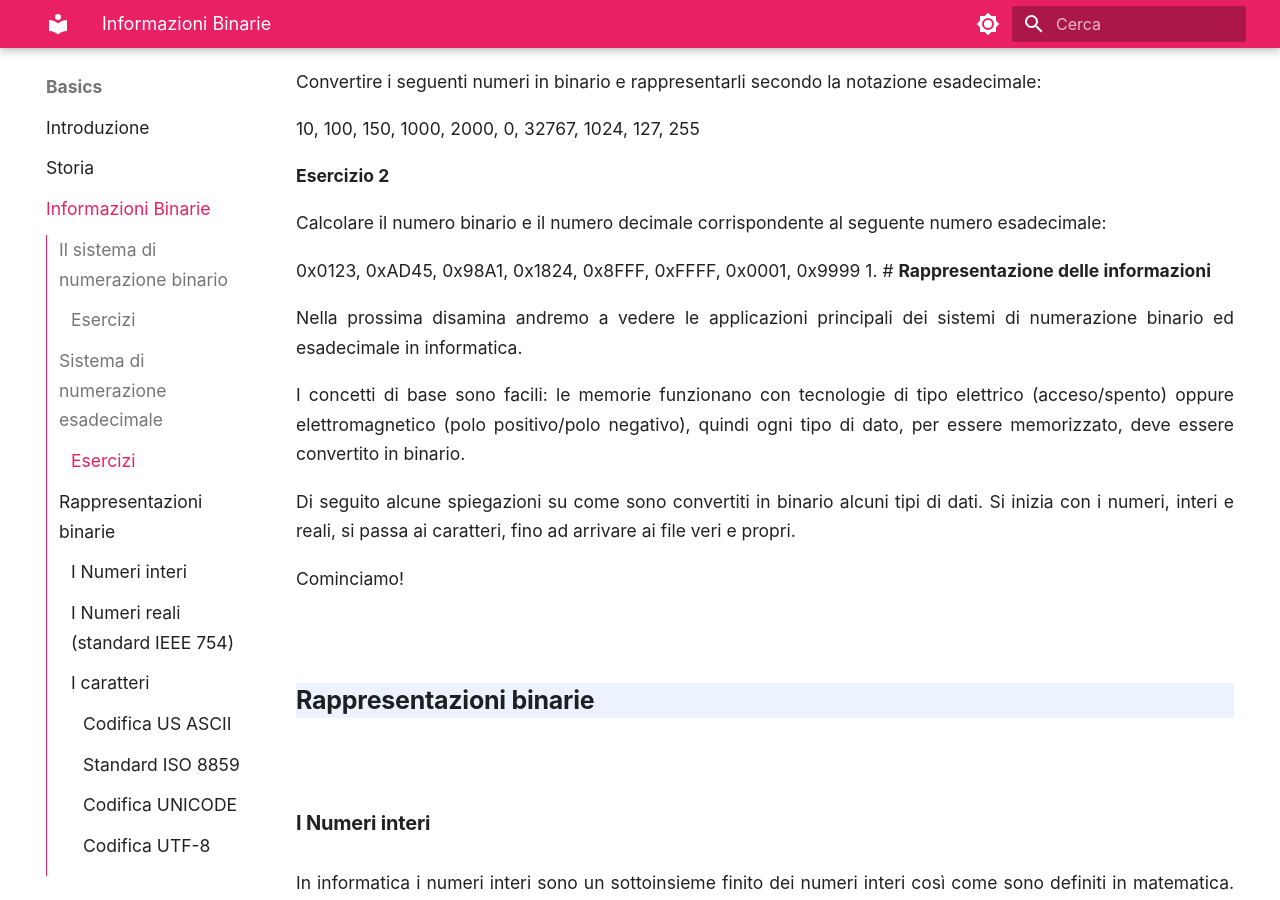
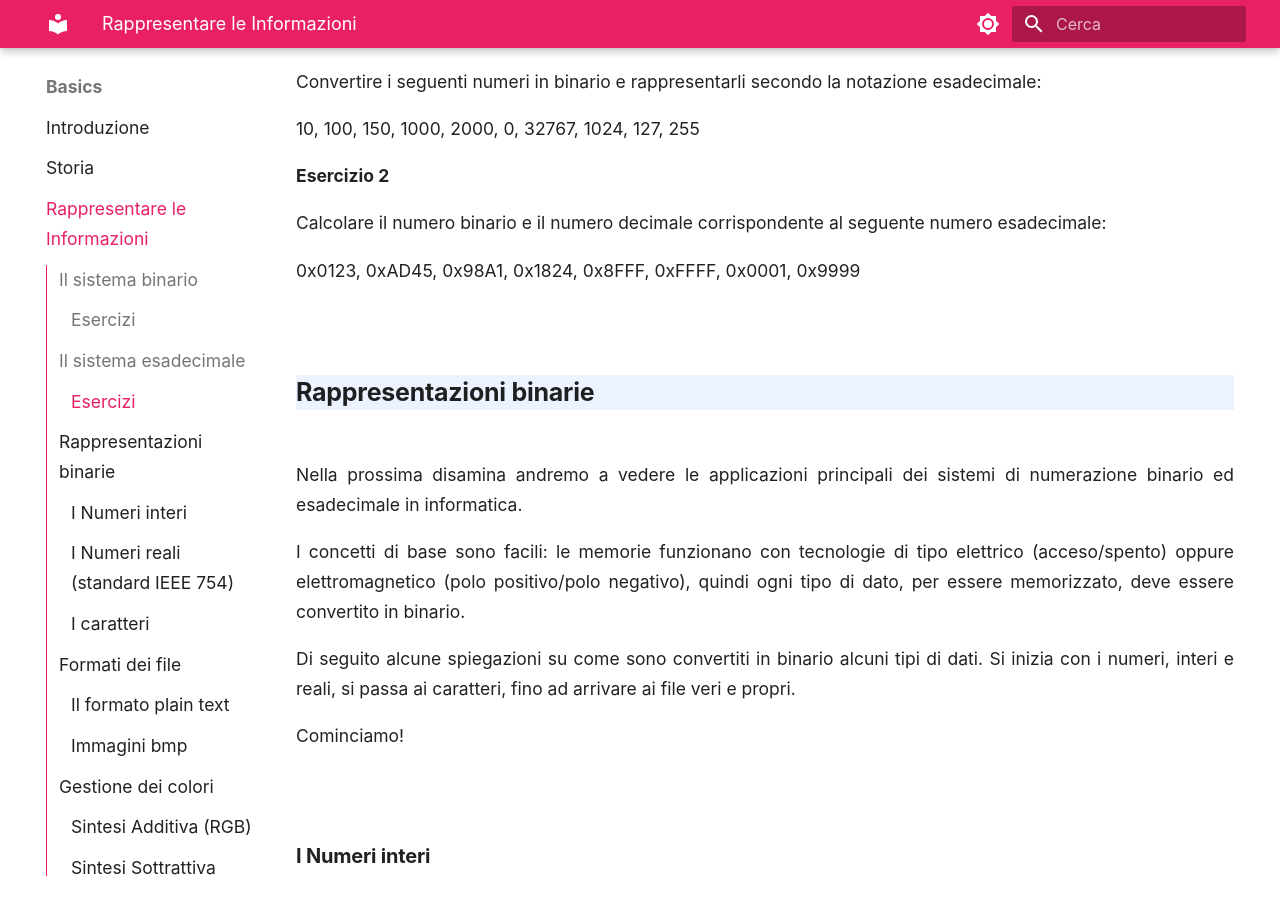
Before and after one commit to adjamhub/infohandouts, an MkDocs documentation site: the page built from docs/basics/05_info_binarie.md, in a window 1280 px wide and 900 px high, scrolled down 6015 px. Built offline with MkDocs 1.6.1 and Material for MkDocs 9.7.7, drawn with Linux system fonts in a browser that asks for light colours; some of the changed text lies outside the part shown.

Commit message:
Binario: aggiusta i titoli

```diff
--- a/docs/basics/05_info_binarie.md
+++ b/docs/basics/05_info_binarie.md
@@ -1,10 +1,10 @@
-# Informazioni binarie
+# Rappresentazione delle Informazioni
 
 blah blah
 
 
-
-## Il sistema di numerazione binario
+<!--  xxxxxxxxxxxxxxxxxxxxxxxxxxxxxxxxxxxxxxxxxxxxxxxxxxxxxxxxxxxxxxxxxxxxxxxxxxxxxxxxxxxxxxxxxxxxxxxxxxxxxxxxxxxxxxxxxxxxx -->
+## Il sistema binario
 
 
 
@@ -118,8 +118,8 @@
 
 
 
-
-## Sistema di numerazione esadecimale
+<!--  xxxxxxxxxxxxxxxxxxxxxxxxxxxxxxxxxxxxxxxxxxxxxxxxxxxxxxxxxxxxxxxxxxxxxxxxxxxxxxxxxxxxxxxxxxxxxxxxxxxxxxxxxxxxxxxxxxxxx -->
+## Il sistema esadecimale
 
 
 Il sistema di numerazione esadecimale (a base 16) viene molto utilizzato in informatica per la sua relazione diretta fra una cifra decimale e quattro cifre binarie. Questa deriva direttamente dal fatto che 16 è una potenza di 2 (24 = 16).Viene dunque spesso utilizzato come “intermediario”, cioè come strumento di rappresentazione dei numeri binari quando questi sono troppo lunghi.
@@ -193,7 +193,10 @@
 Calcolare il numero binario e il numero decimale corrispondente al seguente numero esadecimale:
 
 0x0123, 0xAD45, 0x98A1, 0x1824, 0x8FFF, 0xFFFF, 0x0001, 0x9999
-1. # **Rappresentazione delle informazioni**
+
+
+<!--  xxxxxxxxxxxxxxxxxxxxxxxxxxxxxxxxxxxxxxxxxxxxxxxxxxxxxxxxxxxxxxxxxxxxxxxxxxxxxxxxxxxxxxxxxxxxxxxxxxxxxxxxxxxxxxxxxxxxx -->
+## **Rappresentazioni binarie**
 
 
 Nella prossima disamina andremo a vedere le applicazioni principali dei sistemi di numerazione binario ed esadecimale in informatica.
@@ -204,8 +207,6 @@
 
 Cominciamo!
 
-
-## Rappresentazioni binarie
 
 
 ### I Numeri interi
@@ -298,7 +299,9 @@
 - una corrispondenza fra questi.
 
 
-#### Codifica US ASCII
+<br>
+
+**Codifica US ASCII**
 
 La codifica US ASCII (***American Standard Code for  Information Interchange***) è il primo set di caratteri congegnato che ha avuto diffusione internazionale.
 
@@ -311,8 +314,9 @@
 - Gli elementi da 128 a 255 fanno parte del cosiddetto ***set esteso di caratteri***.
 
 
-#### Standard ISO 8859
+<br>
 
+**Standard ISO 8859**
 
 Osservando meglio la tabella ASCII ci si accorge della carenza di molti caratteri in uso nelle lingue più comuni; citando solo l'italiano, mancano ad esempio tutte le lettere accentate. Di fatto solo per inglese, latino e swahili sono sufficienti i 128 caratteri di base e per colmare questa mancanza si utilizzano codici a 8 bit in cui anche il bit più significativo cambia valore.
 
@@ -333,8 +337,9 @@
 Questo significa che ognuno di queste codifiche ha gli stessi caratteri nei primi 128 posti (numeri binari a 8 bit con cifra più significativa uguale a zero), mentre rappresentano caratteri diversi
 
 
-#### Codifica UNICODE
+<br>
 
+**Codifica UNICODE**
 
 La codifica ISO 646 a 8 bit non è adatta per le lingue orientali che usano migliaia di ideogrammi ciascuno dei quali corrisponde non ad una lettera, ma ad un intero concetto.
 
@@ -350,7 +355,9 @@
 - ***Spreco di spazio***. Poiché ogni carattere sarebbe passato da dimensione 1 a 2 byte, tutti i file sarebbero automaticamente aumentati, a volte raddoppiati di dimensione, molto spesso senza alcuna necessità.
 
 
-#### Codifica UTF-8
+<br>
+
+**Codifica UTF-8**
 
 UTF-8 è una codifica dei caratteri UNICODE in sequenze di lunghezza variabile di byte (da 1 a 4). Questo significa che tramite UTF-8 è possibile rappresentare tutti i caratteri esistenti per tutte le lingue conosciute esattamente come con UNICODE, ma mentre quello prevede una lunghezza fissa dei caratteri a 2 bytes, con UTF-8 la codifica varia da 1 a 4 bytes (4 sole possibili alternative; niente pezzi di byte).
 
@@ -359,7 +366,7 @@
 L'organismo **IETF** (Internet Engineering Task Force), la comunità di tecnici e specialisti che si occupa dello sviluppo e della promozione delle tecnologie del web, richiede che tutti i protocolli internet identifichino la codifica di caratteri che utilizzano e che siano compatibili almeno con UTF-8.
 
 
-
+<!--  xxxxxxxxxxxxxxxxxxxxxxxxxxxxxxxxxxxxxxxxxxxxxxxxxxxxxxxxxxxxxxxxxxxxxxxxxxxxxxxxxxxxxxxxxxxxxxxxxxxxxxxxxxxxxxxxxxxxx -->
 ## Formati dei file
 
 
@@ -411,7 +418,7 @@
 3. **mappa dei pixel** (altezza x larghezza x profondità del colore) la struttura che identifica l'immagine.
 
 
-
+<!--  xxxxxxxxxxxxxxxxxxxxxxxxxxxxxxxxxxxxxxxxxxxxxxxxxxxxxxxxxxxxxxxxxxxxxxxxxxxxxxxxxxxxxxxxxxxxxxxxxxxxxxxxxxxxxxxxxxxxx -->
 ## Gestione dei colori
 
 Si rappresentano in informatica in 2 modalità:
--- a/mkdocs.yml
+++ b/mkdocs.yml
@@ -75,7 +75,7 @@
   - Basics:
     - Introduzione: basics/00_intro.md
     - Storia: basics/01_storia.md
-    - Informazioni Binarie: basics/05_info_binarie.md
+    - Rappresentare le Informazioni: basics/05_info_binarie.md
   - Hardware & Software:
     - Introduzione: hwsw/00_intro.md
     - Hardware: hwsw/10_hw.md
```
Also changed, not shown: docs/basics/01_storia.md (+1 -1 lines).
